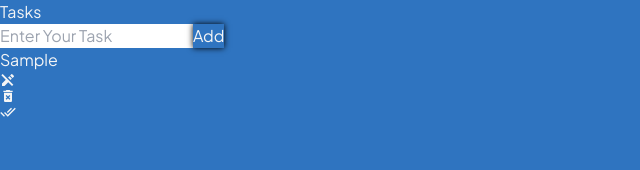
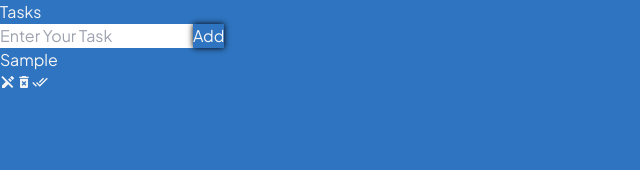
Before and after one commit to nepidkhadka/QuickTask, a React (Vite) app: page / in a window 1280 px wide. Both pictures are taken after typing "Sample" into the empty fields and a click on the button "Add". Shown: the top 170 px of the page, without its empty margins (0-640 px from the left). Built offline with nearby package versions, Linux system fonts and the light colour scheme.

Commit message:
feat: localstorage added, ui improved

```diff
--- a/src/App.tsx
+++ b/src/App.tsx
@@ -1,4 +1,4 @@
-import { useState } from "react";
+import { useEffect, useState } from "react";
 import InputField from "./Components/InputField"
 import { Todo } from "./model";
 import TodoList from "./Components/TodoList";
@@ -7,7 +7,10 @@ import TodoList from "./Components/TodoList";
 const App:React.FC = () => {
 
   const [todo, settodo] = useState<string>("");
-  const [todos, settodos] = useState<Todo[]>([]);
+  const [todos, settodos] = useState<Todo[]>(()=>{
+    const storedTodos = localStorage.getItem("todos");
+    return storedTodos? JSON.parse(storedTodos): []
+  });
 
 
   const handleAdd = (e:React.FormEvent) =>{
@@ -19,6 +22,10 @@ const App:React.FC = () => {
     }
   }
 
+  useEffect(()=>{
+      localStorage.setItem("todos", JSON.stringify(todos))
+  },[todos])
+
   return (
       <div className="container mx-auto p-4 px-8" >
           <h1 className=" font-medium text-2xl text-center">Tasks</ h1>
--- a/src/Components/InputField.tsx
+++ b/src/Components/InputField.tsx
@@ -12,7 +12,7 @@ const InputField = (props: Props) => {
         <form onSubmit={(e)=>{
             props.handleAdd(e)
             inputRef.current?.blur()
-        }} className='flex w-11/12 relative items-center mt-8' action="">
+        }} className='flex w-3/4 mx-auto relative items-center mt-8' action="">
             <input ref={inputRef} value={props.todo} onChange={(e)=>props.settodo(e.target.value)} type="input" placeholder='Enter Your Task' className='input__box text-black w-full rounded-3xl p-4 border-none' name="" id="" />
             <button className='btn absolute right-2 bg-[#2f74c0;] rounded-full px-3 h-5/6 shadow-xl'>Add</button>
         </form>
--- a/src/Components/SingleToDo.tsx
+++ b/src/Components/SingleToDo.tsx
@@ -14,13 +14,13 @@ type Props = {
 
 const SingleToDo = ({ todo, todos, settodos }: Props) => {
     return (
-        <form className=" bg-[#D5B942] rounded-md w-4/5 flex grow justify-between p-2" action="">
-            <span className="bg-[#2f74c0] p-1 rounded-md">{todo.todo}</span>
-            <div className="flex gap-1 items-center">
-                <span className="" ><MdEditOff /></span>
-                <span><MdDeleteForever /></span>
-                <span><MdDoneAll />
-                </span>
+        <form className="border rounded-md flex grow w-full justify-between p-2" action="">
+            <span className="p-1 font-medium text-2xl overflow-auto rounded-md">{todo.todo}</span>
+            <div className="flex gap-2 items-center">
+                <button className="bg-yellow-500 p-1 rounded-md"><MdEditOff /></button>
+                <button className="bg-red-500 p-1 rounded-md" ><MdDeleteForever /></button>
+                <button className="bg-green-500 p-1 rounded-md"  ><MdDoneAll />
+                </button>
             </div>
         </form>
     )
--- a/src/Components/TodoList.tsx
+++ b/src/Components/TodoList.tsx
@@ -8,7 +8,7 @@ type Props = {
 
 const TodoList = ({todos,settodos}: Props) => {
   return (
-    <div className="flex flex-wrap justify-between gap-4 mt-8" >
+    <div className="flex justify-between gap-4 mt-8 flex-col w-3/4 mx-auto" >
         {todos.map(todo=>(
             <SingleToDo todo={todo} key={todo.id} todos={todos} settodos={settodos} />
         ))
```
